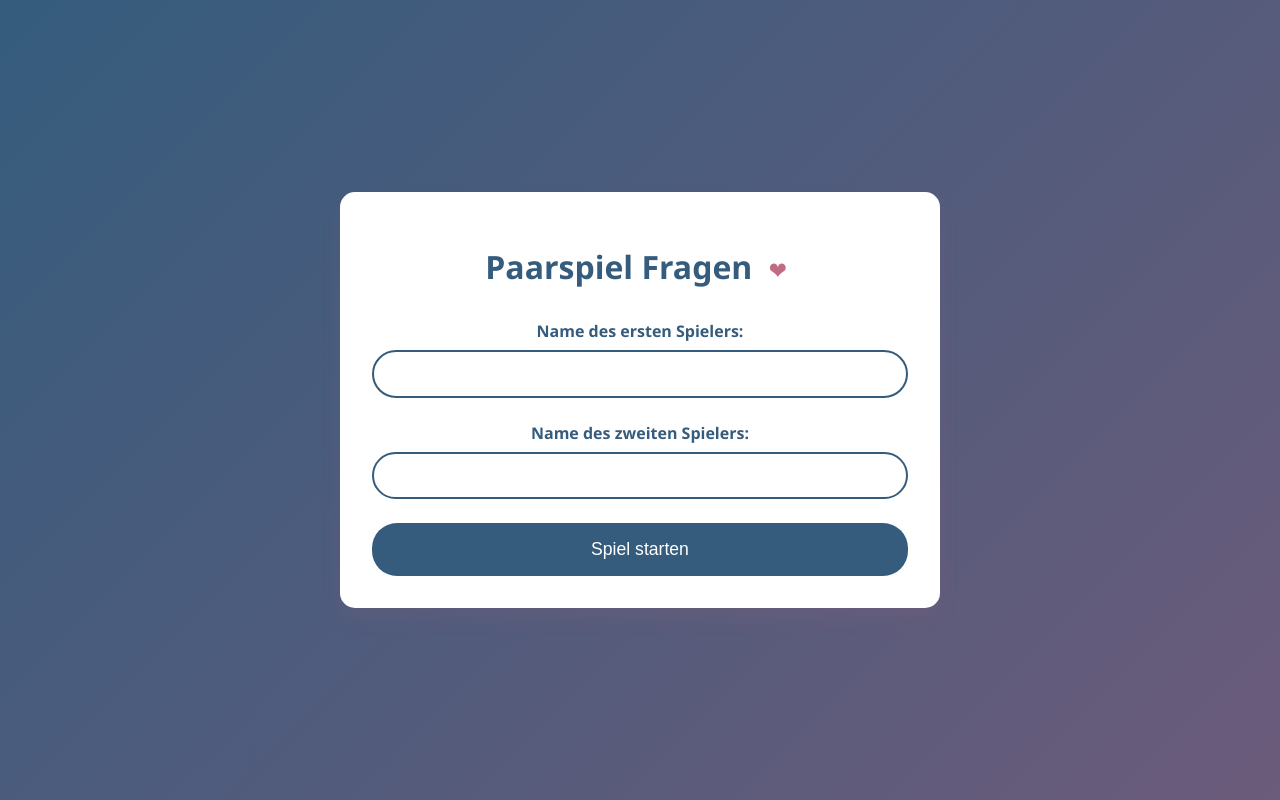
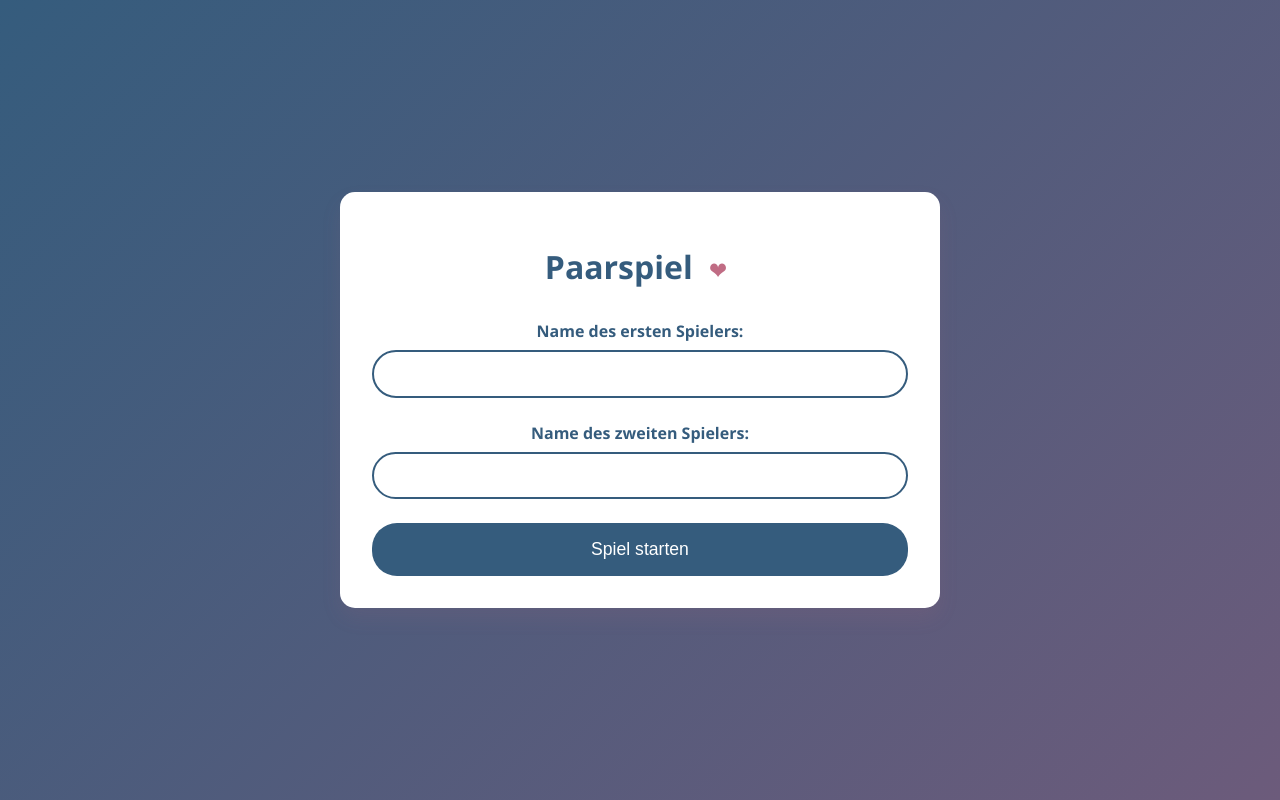
Before and after one commit to fabianengeln/paarspiel, a plain HTML site: page templates/start.html in a window 1280 px wide. Drawn offline with Linux system fonts and the light colour scheme.

Commit message:
adjustments

```diff
--- a/templates/start.html
+++ b/templates/start.html
@@ -77,7 +77,7 @@
 </head>
 <body>
     <div class="container">
-        <h1>Paarspiel Fragen <span class="heart">❤</span></h1>
+        <h1>Paarspiel <span class="heart">❤</span></h1>
         <form action="/start_game" method="POST">
             <div class="form-group">
                 <label for="person1">Name des ersten Spielers:</label>
```
